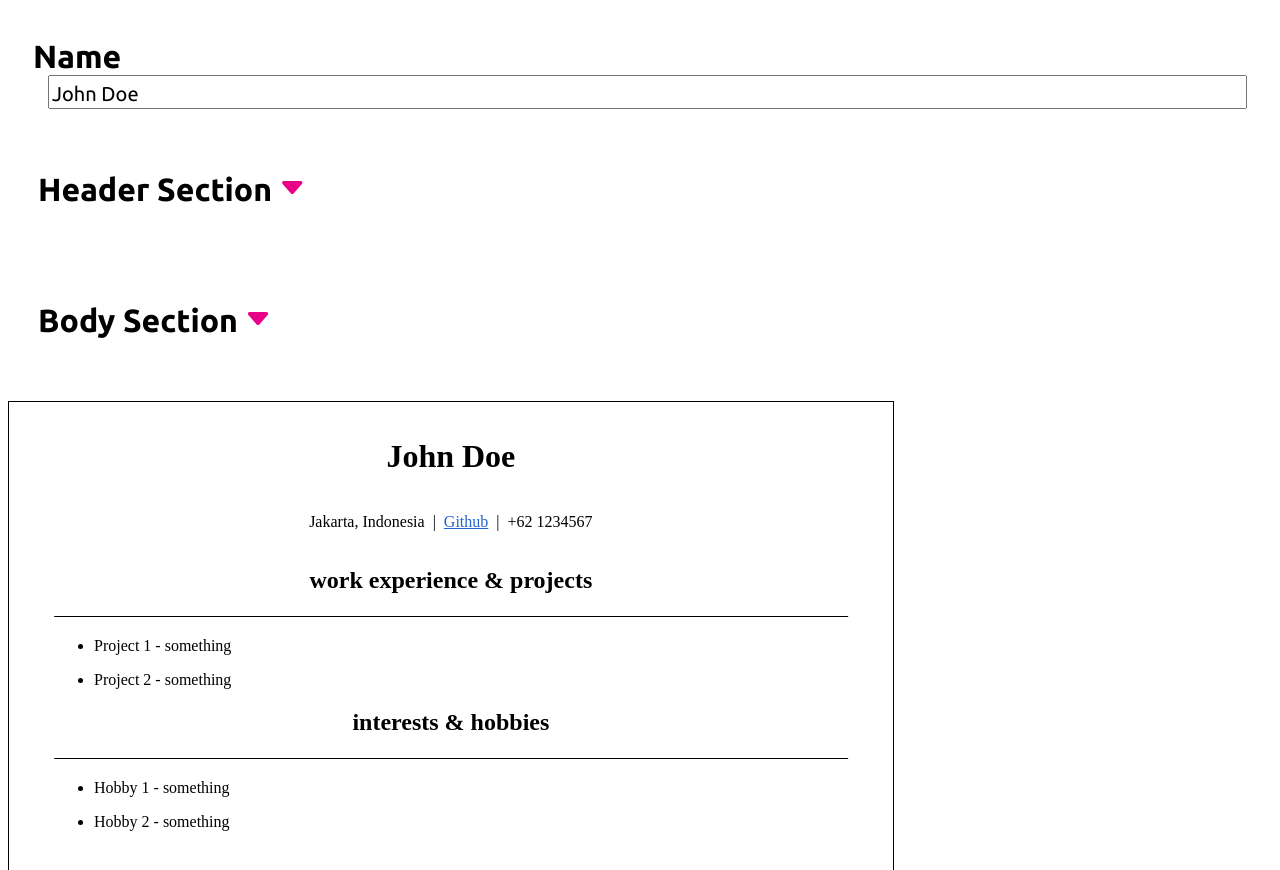
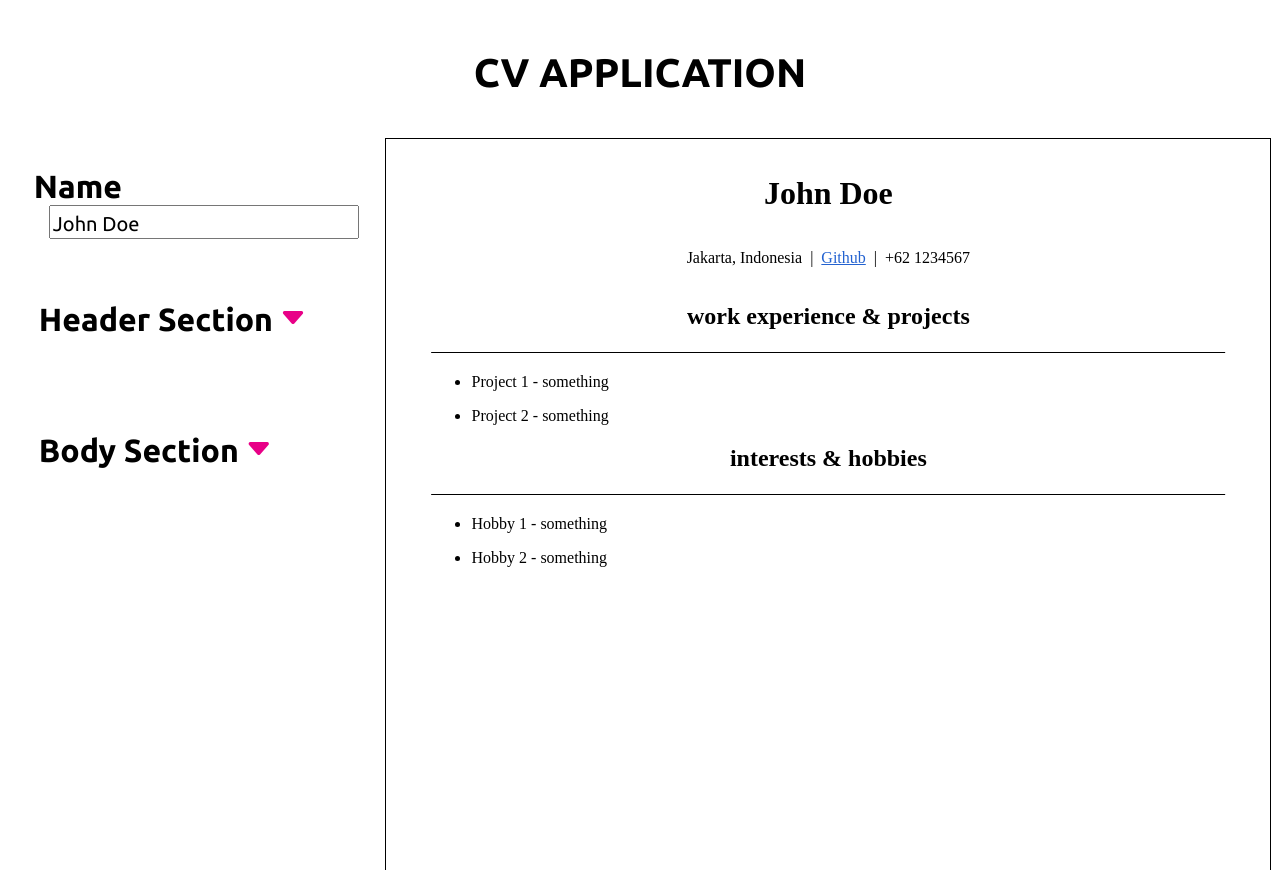
Before and after one commit to aliflikescoding/react-cv-application, a React (Vite) app in the folder app/: page / in a window 1280 px wide. Shown: the top 870 px of the page. Built offline with nearby package versions, Linux system fonts and the light colour scheme.

Commit message:
Add header and clean up body section

```diff
--- a/app/src/App.jsx
+++ b/app/src/App.jsx
@@ -5,6 +5,7 @@ import HeaderSection from "./components/HeaderSection";
 import BodySection from "./components/BodySection";
 import Name from "./components/Name";
 import CvPaper from "./components/CvPaper";
+import Header from "./components/Header";
 
 function App() {
   const [newData, setNewData] = useState(initialUserInfo);
@@ -193,7 +194,9 @@ function App() {
   }
 
   return (
-    <div className="font-ubuntu">
+    <>
+      <Header />
+      <div className="container font-ubuntu">
         <div className="side-area">
           <Name
             data={newData}
@@ -221,6 +224,7 @@ function App() {
         </div>
         <CvPaper data={newData} />
       </div>
+    </>
   );
 }
 
--- a/app/src/App.scss
+++ b/app/src/App.scss
@@ -1,4 +1,9 @@
 @import "./sass/variables.scss";
+
+.container {
+  display: flex;
+  justify-content: space-around;
+}
 
 .side-area {
   display: flex;
--- /dev/null
+++ b/app/src/components/Header.jsx
@@ -0,0 +1,12 @@
+import "./Header.scss";
+import "../sass/fonts.scss";
+
+function Header() {
+  return (
+    <div className="appHeader font-ubuntu">
+      <h1 className="appHeader-logo">CV APPLICATION</h1>
+    </div>
+  );
+}
+
+export default Header;
--- /dev/null
+++ b/app/src/components/Header.scss
@@ -0,0 +1,10 @@
+.appHeader {
+  display: flex;
+  align-items: center;
+  justify-content: center;
+  padding: 15px 0;
+
+  &-logo {
+    font-size: 2.5rem;
+  }
+}
```
Lines whose indentation alone changed are shown as unchanged.
